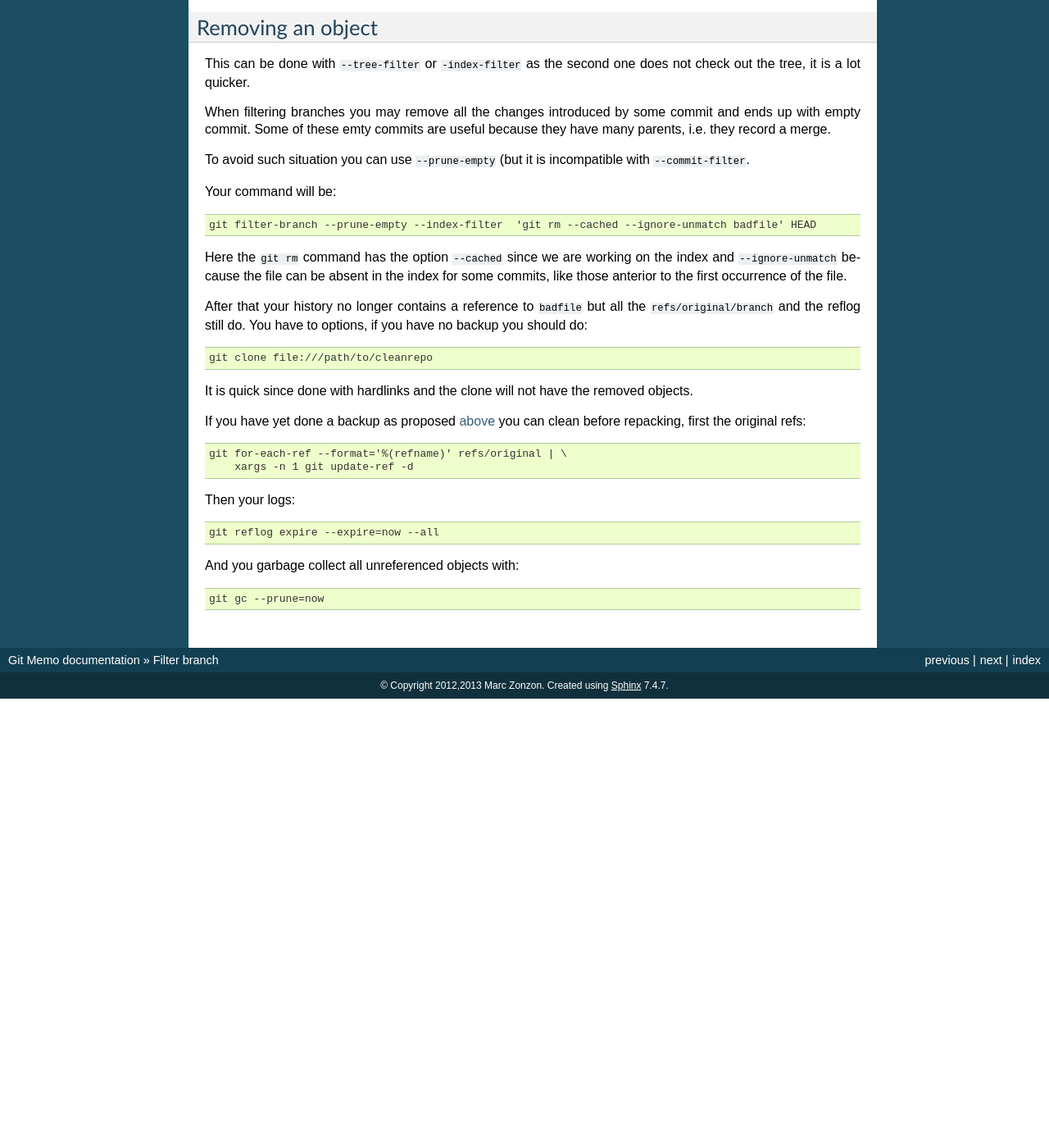
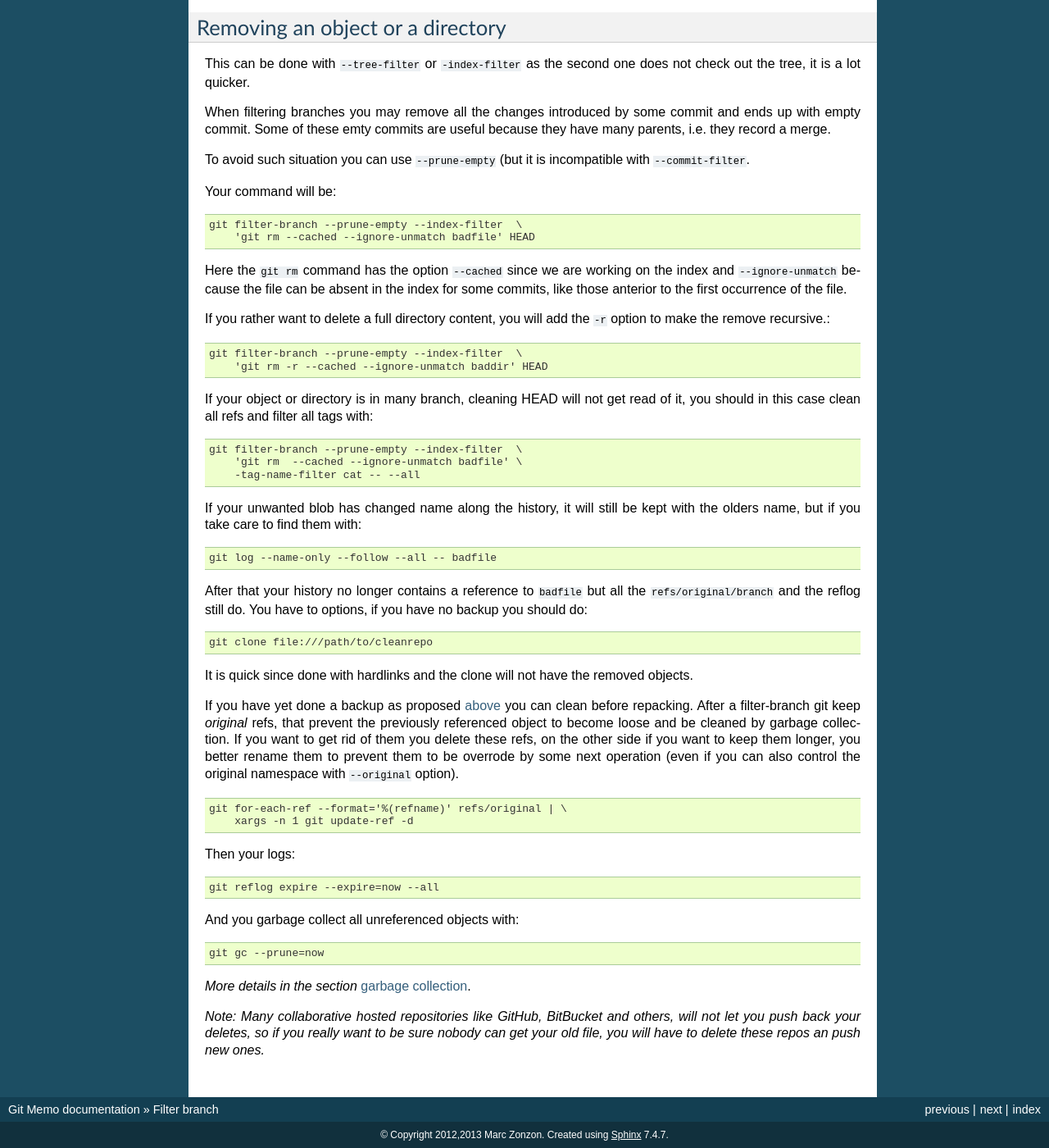
Before and after one commit to marczz/git-memo, a Sphinx documentation site: the page built from source/filter-branch.rst, in a window 1280 px wide and 1400 px high, scrolled down 569 px. Shown: the whole window at 82% size. Built offline with Sphinx 7.4.7, drawn with Linux system fonts in a browser that asks for light colours; the version number could not be read and is left out; before the commit the page ends 1421 px from its top, so only the background shows below that; some of the changed text lies outside the part shown.

Commit message:
source/filter-branch.rst: more content, added repo cleaning, and indexes

```diff
--- a/source/filter-branch.rst
+++ b/source/filter-branch.rst
@@ -45,8 +45,8 @@ References
     <http://git-scm.com/book/ch9-7.html#Removing-Objects>`_.
 
 
-Removing an object
-------------------
+Removing an object or a directory
+---------------------------------
 
 This can be done with ``--tree-filter`` or ``-index-filter`` as the
 second one does not check out the tree, it is a lot quicker.
@@ -60,12 +60,33 @@ incompatible with ``--commit-filter``.
 
 Your command will be::
 
-  git filter-branch --prune-empty --index-filter  'git rm --cached --ignore-unmatch badfile' HEAD
+  git filter-branch --prune-empty --index-filter  \
+      'git rm --cached --ignore-unmatch badfile' HEAD
 
 Here the ``git rm`` command has the option ``--cached`` since we are
 working on the index and ``--ignore-unmatch`` because the file can be
 absent in the index for some commits, like those anterior to the first
 occurrence of the file.
+
+If you rather want to delete a full directory content, you will add
+the ``-r`` option to make the remove recursive.::
+
+  git filter-branch --prune-empty --index-filter  \
+      'git rm -r --cached --ignore-unmatch baddir' HEAD
+
+If your object or directory is in many branch, cleaning HEAD will not
+get read of it, you should in this case clean all refs and filter all
+tags with::
+
+  git filter-branch --prune-empty --index-filter  \
+      'git rm  --cached --ignore-unmatch badfile' \
+      -tag-name-filter cat -- --all
+
+If your unwanted blob has changed name along the history, it will
+still be kept with the olders name, but if you take care to find them
+with::
+
+  git log --name-only --follow --all -- badfile
 
 After that your history no longer contains a reference to ``badfile``
 but all the ``refs/original/branch`` and the reflog still do. You have
@@ -77,8 +98,14 @@ It is quick since done with hardlinks and the clone will not have the
 removed objects.
 
 If you have yet done a backup as proposed :ref:`above <backup>`
-you can clean  before repacking, first the original refs::
-
+you can clean  before repacking.
+After a filter-branch git keep *original* refs, that prevent the
+previously referenced object to become loose and be cleaned by garbage
+collection. If you want to get rid of them you delete these refs, on
+the other side if you want to keep them longer, you better rename them
+to prevent them to be overrode by some next operation (even if  you can
+also control the original namespace with ``--original`` option).
+::
 
     git for-each-ref --format='%(refname)' refs/original | \
         xargs -n 1 git update-ref -d
@@ -91,3 +118,14 @@ Then your logs::
 And you garbage collect all unreferenced objects with::
 
   git gc --prune=now
+
+*More details in the section* :ref:`garbage collection <garbage_collection>`.
+
+*Note:  Many collaborative hosted repositories like GitHub,
+BitBucket and others, will not let you push back your deletes, so if
+you really want to be sure nobody can get your old file, you will have
+to delete these repos an push new ones.*
+
+.. other refs
+
+    http://stackoverflow.com/questions/359424/detach-subdirectory-into-separate-git-repository
--- a/source/git_info.rst
+++ b/source/git_info.rst
@@ -78,6 +78,8 @@ Review changes in the whole repository.
     $ git log --summary
     $ git log --stat
     $ git log --follow #To follow among file renames
+
+.. index:: gitk
 
 Changes on some file/directory
 
@@ -179,7 +181,7 @@ Patch to apply to *master* to obtain *test*::
 ..  index::
         gitk
         tig
-        single; git log
+        single: git;log
 
 commit tree
 -----------
```
